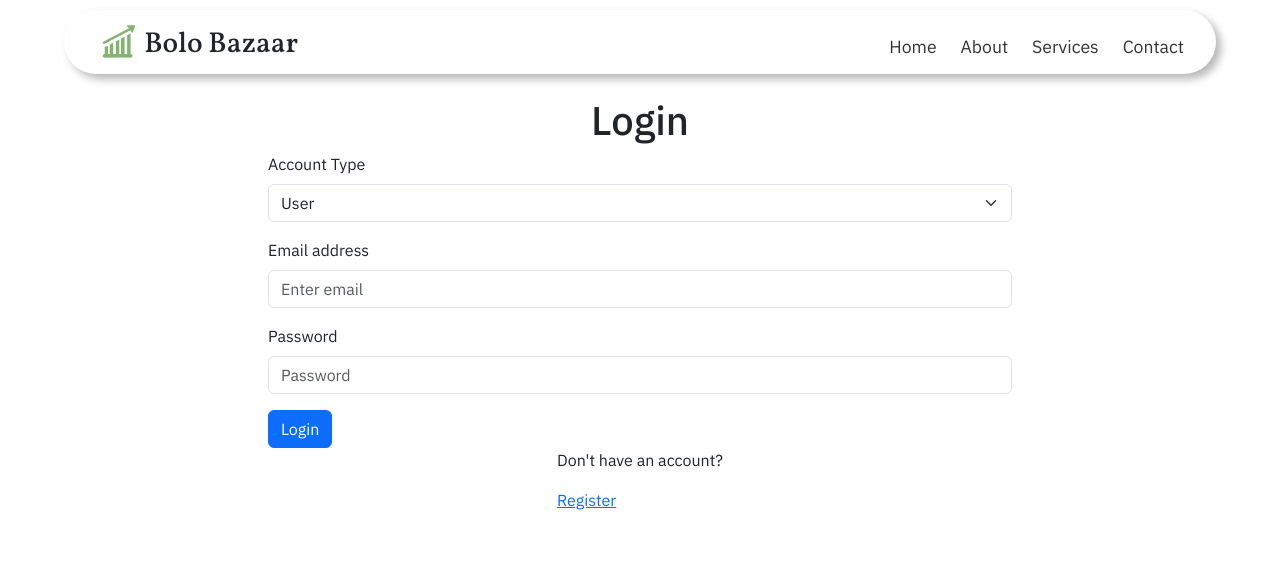
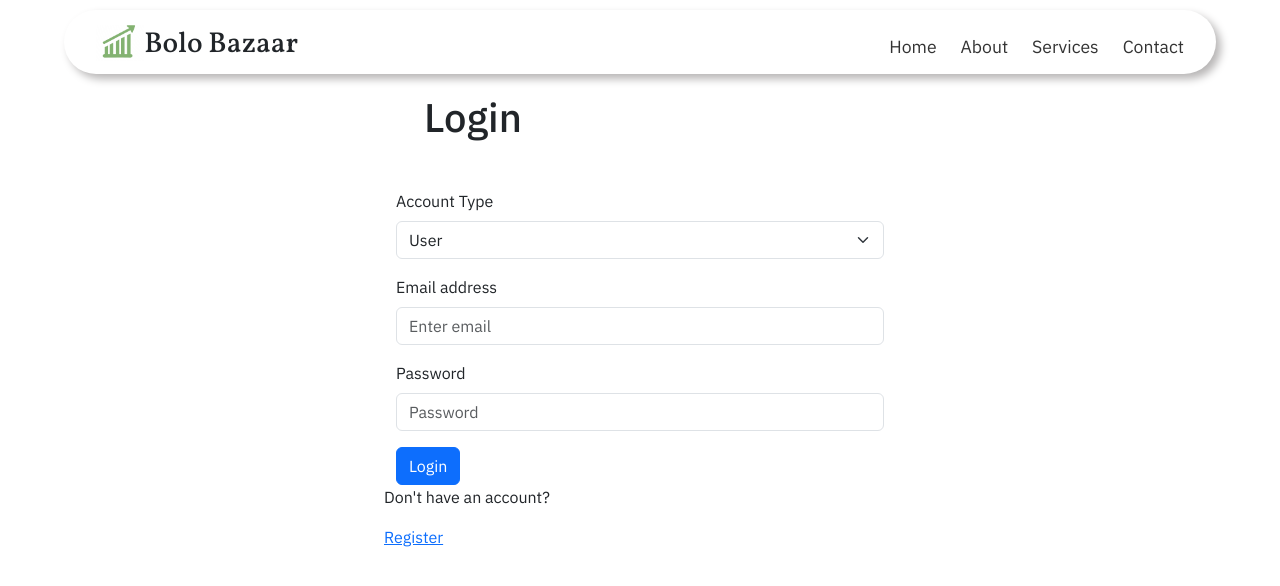
Before and after one commit to tanya-pvt2005/Execute_CBCK, a React (Vite) app in the folder frontend/: page /user-login in a window 1280 px wide. Shown: the top 586 px of the page. Built offline with nearby package versions, Linux system fonts and the light colour scheme.

Commit message:
fixed login

```diff
--- a/frontend/src/pages/Login/Login.css
+++ b/frontend/src/pages/Login/Login.css
@@ -1,8 +1,11 @@
 .login {
+    max-width: 40%;
     margin: auto;
-    margin-top: 6em;
-    max-width: 60%;
-    display: flex;
-    flex-direction: column;
-    align-items: center;
+    margin-top: 3.3em;
+
+    /* border: 2px solid red; */
 }
+
+.login h1 {
+    padding: 1em;
+}
```
